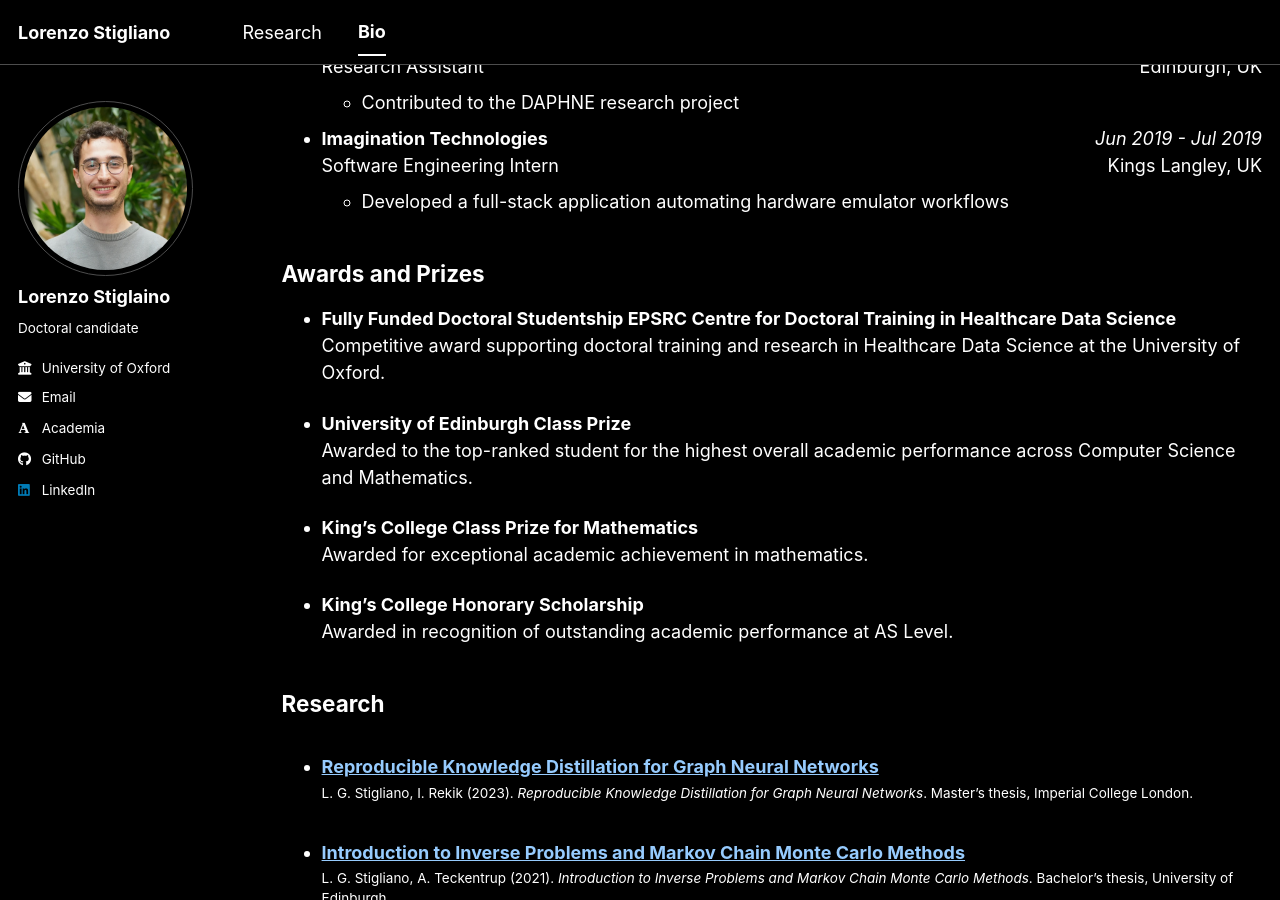
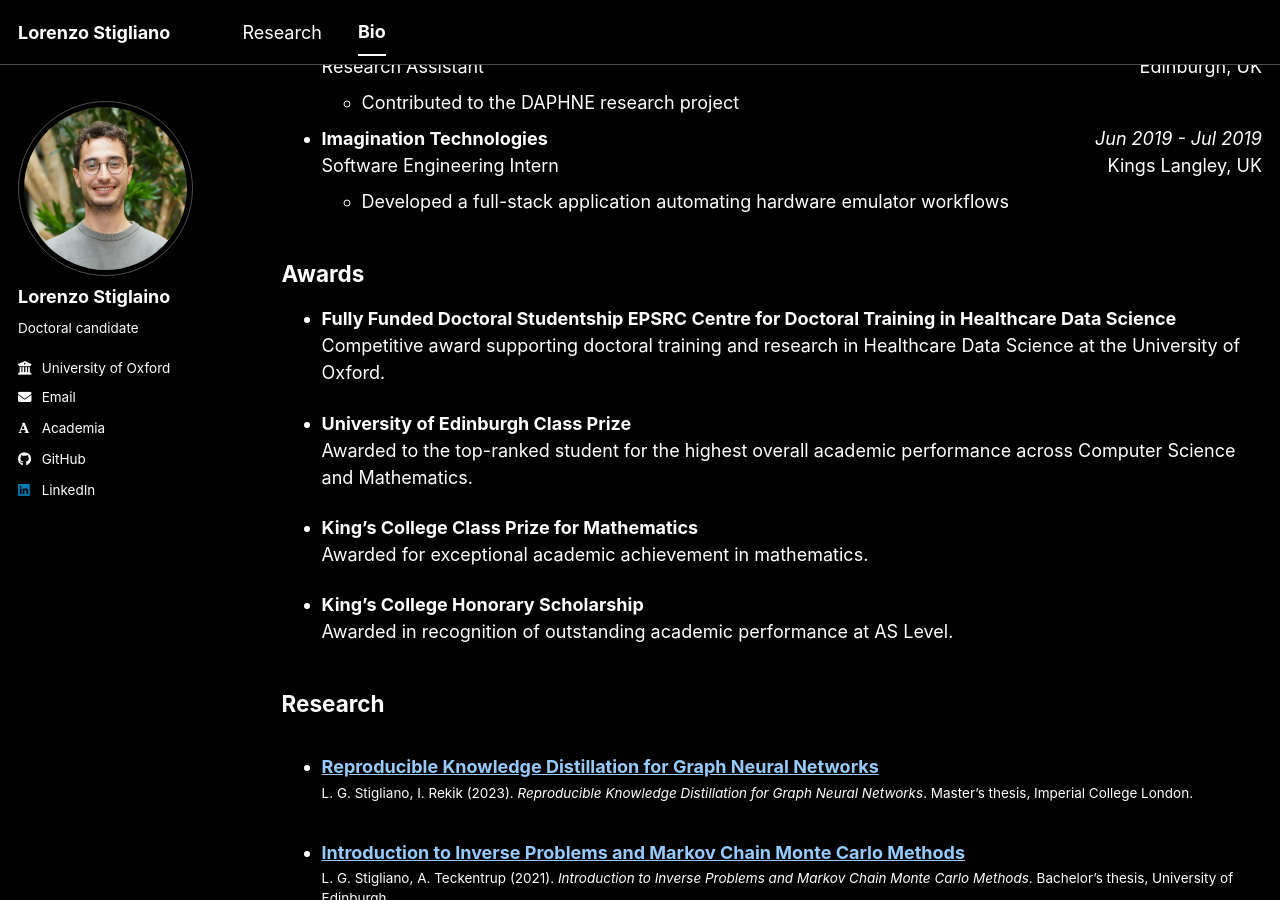
Before and after one commit to LorenzoStigliano/lorenzostigliano.github.io, a Jekyll site: the page built from _pages/cv.md, in a window 1280 px wide and 900 px high, scrolled down 1240 px. Built offline with Jekyll 4.4.1, drawn with Linux system fonts in a browser that asks for light colours; some web fonts are replaced; a script bundle is joined from its source files by our own code; library files that are not in the unit come from our copies.

Commit message:
rename header

```diff
--- a/_pages/cv.md
+++ b/_pages/cv.md
@@ -118,7 +118,7 @@ I also keep a CV of [failures](https://lorenzostigliano.github.io/files/cv/Loren
   </li>
 </ul>
 
-## Awards and Prizes
+## Awards
 
 * **Fully Funded Doctoral Studentship EPSRC Centre for Doctoral Training in Healthcare Data Science**
   Competitive award supporting doctoral training and research in Healthcare Data Science at the University of Oxford.
```
